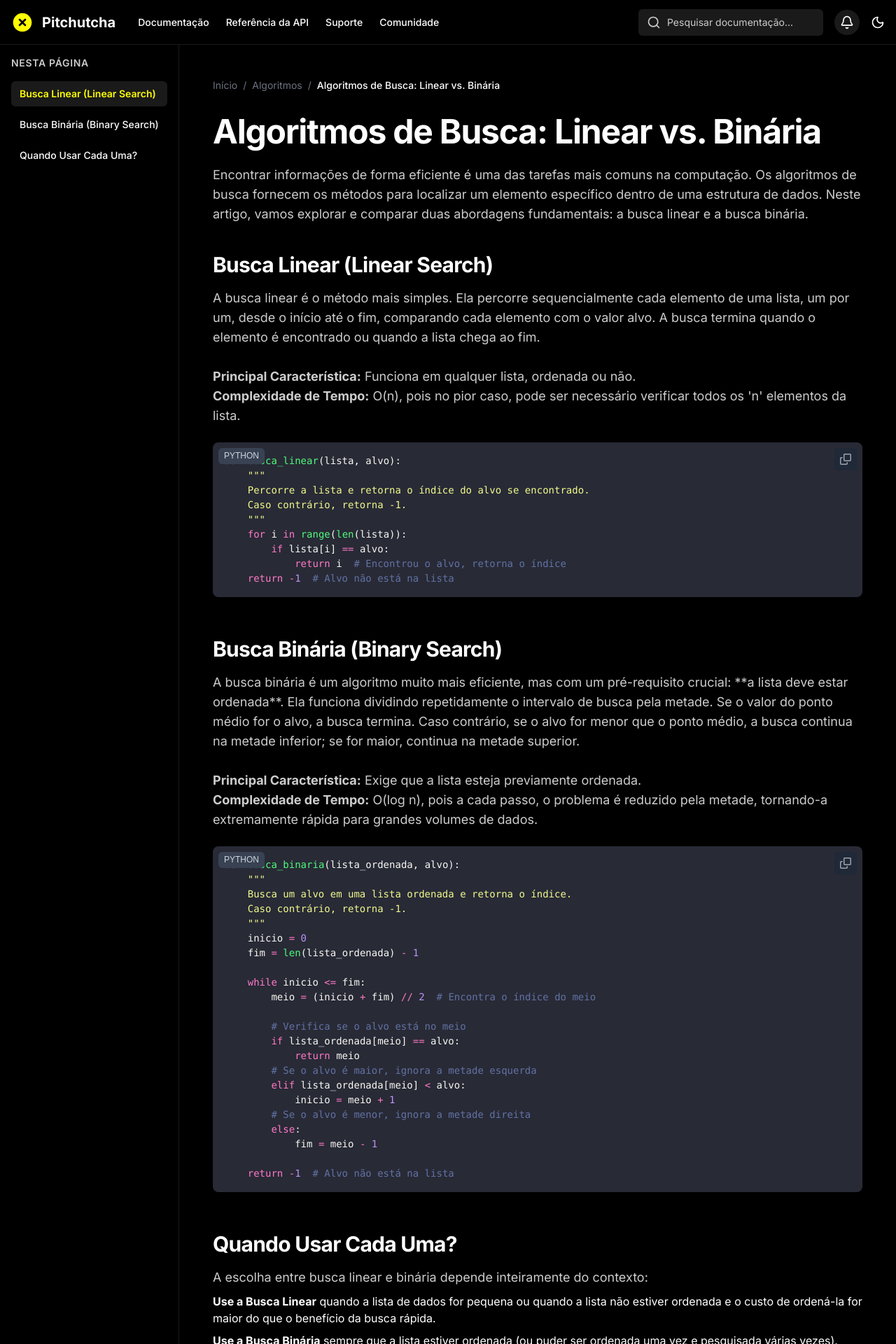
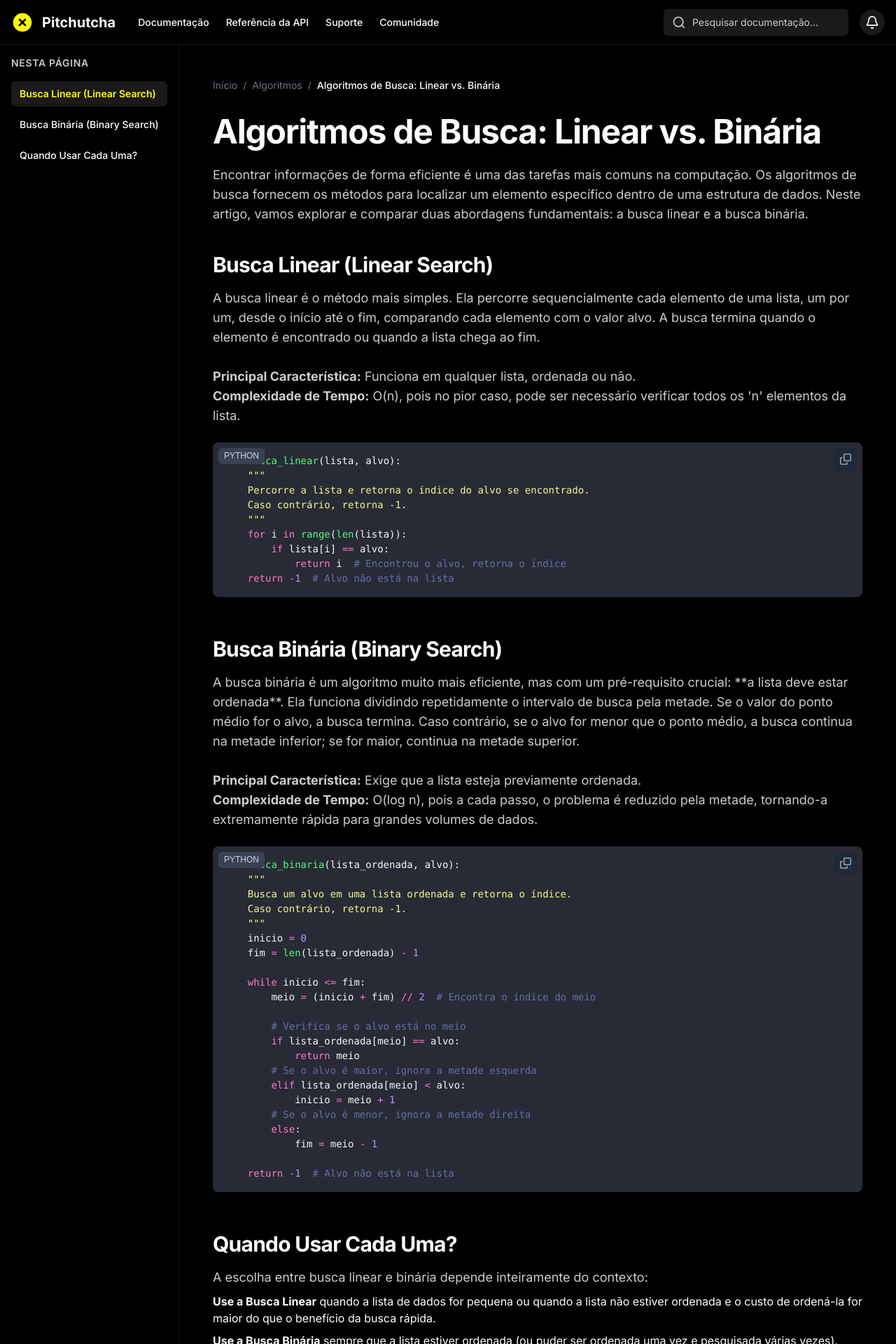
Before and after one commit to SistemaVinculado/pitchutcha.github.io, a Jekyll site: the page built from docs/_posts/2025-09-10-algoritmos-de-busca-linear-vs-binaria.md, in a window 1280 px wide. Shown: the top 1920 px of the page at 70% size. Built offline with Jekyll 4.4.1, drawn with Linux system fonts in a browser that asks for light colours; nearby versions of some CDN libraries.

Commit message:
Update artigo.html

```diff
--- a/docs/_layouts/artigo.html
+++ b/docs/_layouts/artigo.html
@@ -2,7 +2,6 @@
 <html lang="pt-BR">
 <head>
     <meta charset="utf-8"/>
-    <script>(function(){try{var t=localStorage.getItem('theme');if(t==='dark'){document.documentElement.classList.add('dark');}}catch(e){}})();</script>
 
     <title>Pitchutcha - {{ page.title | default: "Artigo" }}</title>
     <meta name="base-url" content="{{ '/' | relative_url }}">
@@ -57,10 +56,6 @@
                 <button class="relative rounded-full bg-[var(--secondary-color)] p-2 text-[var(--text-primary)] hover:bg-opacity-80 focus:outline-none focus:ring-2 focus:ring-[var(--primary-color)] focus:ring-offset-2">
                     <span class="sr-only">Ver notificações</span>
                     <i data-lucide="bell" class="w-5 h-5"></i>
-                </button>
-                <button class="rounded-full" id="theme-toggle">
-                    <span class="sr-only">Alternar tema</span>
-                    <i data-lucide="moon" class="w-5 h-5 text-[var(--text-primary)]"></i>
                 </button>
             </div>
         </header>
```
